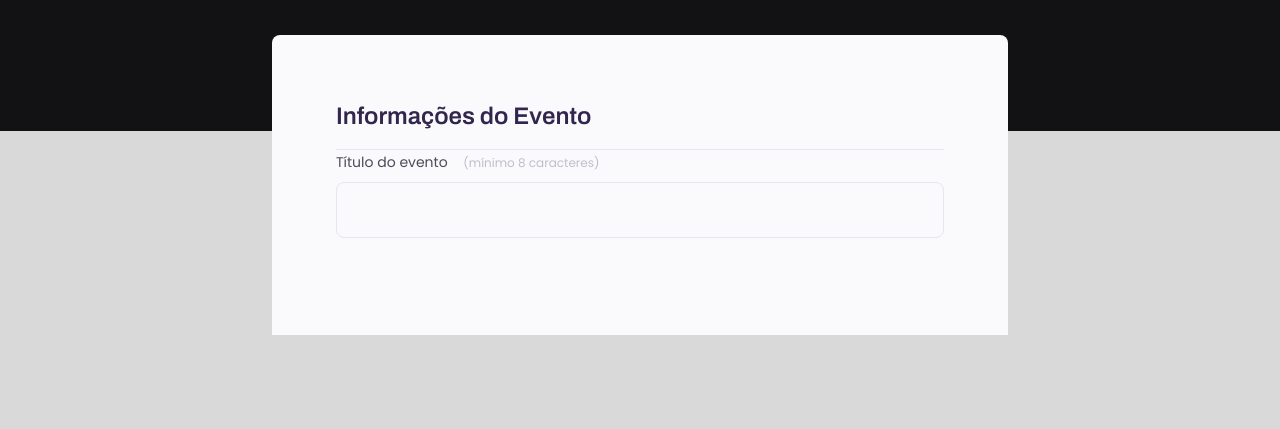
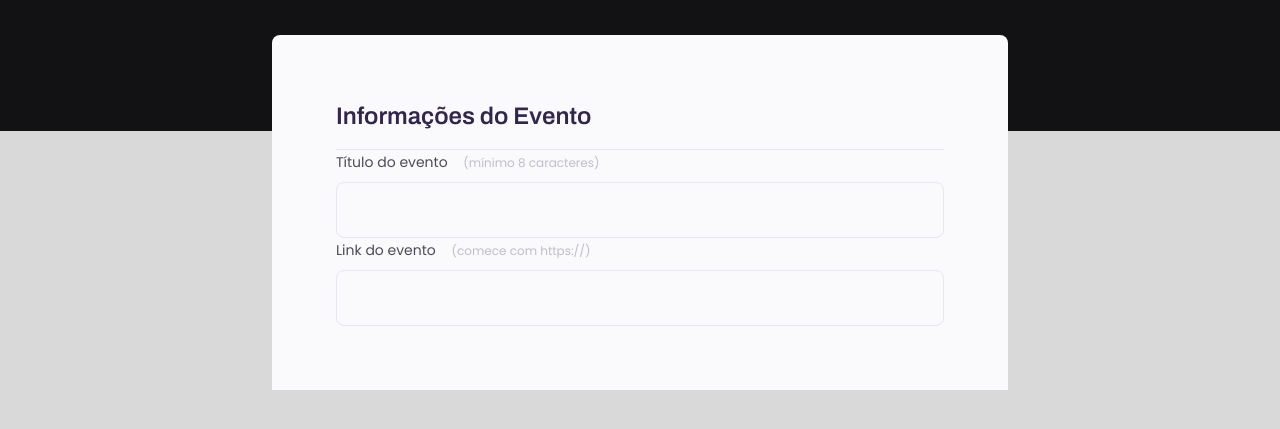
Before and after one commit to PabloPerdigao/Projeto-03-Explorer, a plain HTML site: page index.html in a window 1280 px wide. Shown: the part 237-666 px from the top of the page. Drawn offline with Linux system fonts and the light colour scheme.

Commit message:
Update index.html

```diff
--- a/index.html
+++ b/index.html
@@ -23,13 +23,21 @@
       <form>
         <!-- fieldset = conjunto de campo-->
         <fieldset>
-           <legend>Informações do Evento</legend>
+          <div class="fieldset-wrapper">
+            <legend>Informações do Evento</legend>
 
            <!--input-wrapper = encobrir-->
            <div class="input-wrapper">
-            <label for="event-title">Título do evento <span>(mínimo 8 caracteres)</span></label>
-            <input type="text" id="event-title" />
+             <label for="event-title">Título do evento <span>(mínimo 8 caracteres)</span></label>
+             <input type="text" id="event-title" />
            </div>
+
+           <!--input-wrapper = encobrir-->
+           <div class="input-wrapper">
+             <label for="event-link">Link do evento <span>(comece com https://)</span></label>
+             <input type="text" id="event-link" />
+           </div>
+          </div>
         </fieldset>
       </form>
    </div>
```
